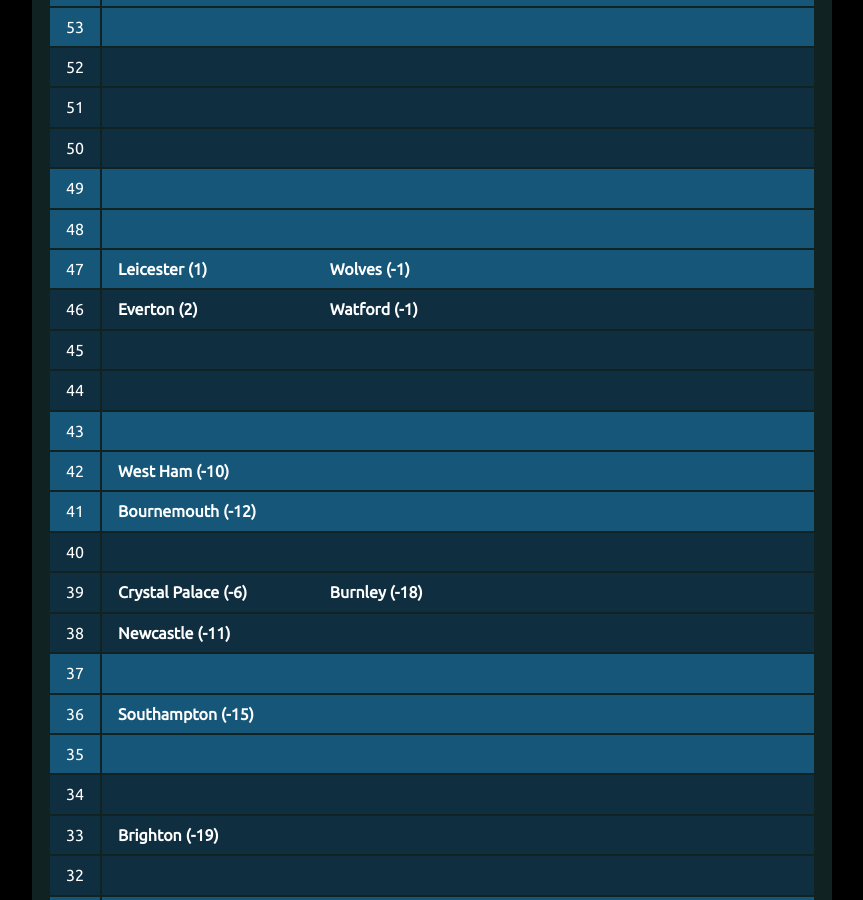
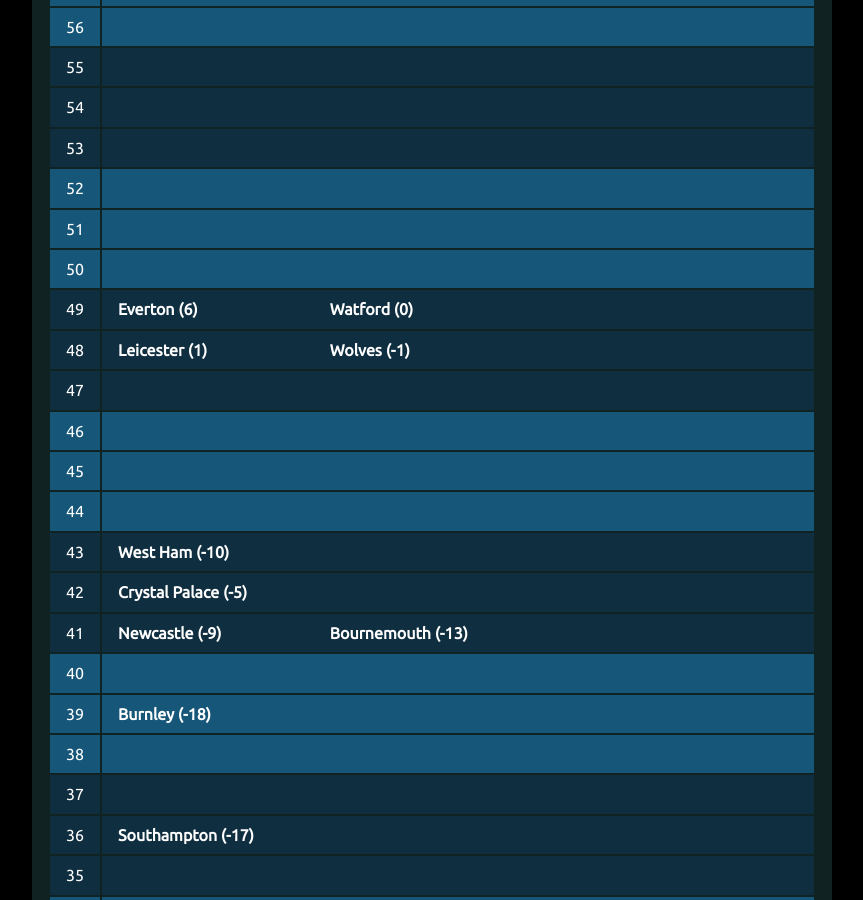
Before and after one commit to muru/muru.github.io, a Jekyll site: the page built from resources.md, in a window 1280 px wide and 900 px high, scrolled down 3018 px. Shown: the whole window, without its empty margins (208-1071 px from the left). Built offline with Jekyll 4.4.1, drawn with Linux system fonts in a browser that asks for light colours; some of the changed text lies outside the part shown.

Commit message:
updated cann-table: Mon 22 Apr 10:04:13 JST 2019

```diff
--- a/cann-table.html
+++ b/cann-table.html
@@ -1,384 +1,399 @@
 <table id="cann-table">
 <thead> <th> Pts </th> <th> Clubs (GD) </th> </thead>
 	<tr class="cann-row-1">
-		<td class="cann-point"> 85 </td>
+		<td class="cann-point"> 88 </td>
 		<td class="cann-clubs">
-			<span class="club-name"> Liverpool (57) </span>
+			<span class="club-name"> Liverpool (59) </span>
 		</td>
  	</tr>
 	<tr class="cann-row-1">
+		<td class="cann-point"> 87 </td>
+		<td class="cann-clubs">
+		</td>
+ 	</tr>
+	<tr class="cann-row-1">
+		<td class="cann-point"> 86 </td>
+		<td class="cann-clubs">
+			<span class="club-name"> Man City (65) </span>
+		</td>
+ 	</tr>
+	<tr class="cann-row-2">
+		<td class="cann-point"> 85 </td>
+		<td class="cann-clubs">
+		</td>
+ 	</tr>
+	<tr class="cann-row-2">
 		<td class="cann-point"> 84 </td>
 		<td class="cann-clubs">
 		</td>
  	</tr>
-	<tr class="cann-row-1">
+	<tr class="cann-row-2">
 		<td class="cann-point"> 83 </td>
 		<td class="cann-clubs">
-			<span class="club-name"> Man City (64) </span>
 		</td>
  	</tr>
-	<tr class="cann-row-2">
+	<tr class="cann-row-1">
 		<td class="cann-point"> 82 </td>
 		<td class="cann-clubs">
 		</td>
  	</tr>
-	<tr class="cann-row-2">
+	<tr class="cann-row-1">
 		<td class="cann-point"> 81 </td>
 		<td class="cann-clubs">
 		</td>
  	</tr>
-	<tr class="cann-row-2">
+	<tr class="cann-row-1">
 		<td class="cann-point"> 80 </td>
 		<td class="cann-clubs">
 		</td>
  	</tr>
-	<tr class="cann-row-1">
+	<tr class="cann-row-2">
 		<td class="cann-point"> 79 </td>
 		<td class="cann-clubs">
 		</td>
  	</tr>
-	<tr class="cann-row-1">
+	<tr class="cann-row-2">
 		<td class="cann-point"> 78 </td>
 		<td class="cann-clubs">
 		</td>
  	</tr>
-	<tr class="cann-row-1">
+	<tr class="cann-row-2">
 		<td class="cann-point"> 77 </td>
 		<td class="cann-clubs">
 		</td>
  	</tr>
-	<tr class="cann-row-2">
+	<tr class="cann-row-1">
 		<td class="cann-point"> 76 </td>
 		<td class="cann-clubs">
 		</td>
  	</tr>
-	<tr class="cann-row-2">
+	<tr class="cann-row-1">
 		<td class="cann-point"> 75 </td>
 		<td class="cann-clubs">
 		</td>
  	</tr>
-	<tr class="cann-row-2">
+	<tr class="cann-row-1">
 		<td class="cann-point"> 74 </td>
 		<td class="cann-clubs">
 		</td>
  	</tr>
-	<tr class="cann-row-1">
+	<tr class="cann-row-2">
 		<td class="cann-point"> 73 </td>
 		<td class="cann-clubs">
 		</td>
  	</tr>
-	<tr class="cann-row-1">
+	<tr class="cann-row-2">
 		<td class="cann-point"> 72 </td>
 		<td class="cann-clubs">
 		</td>
  	</tr>
-	<tr class="cann-row-1">
+	<tr class="cann-row-2">
 		<td class="cann-point"> 71 </td>
 		<td class="cann-clubs">
 		</td>
  	</tr>
-	<tr class="cann-row-2">
+	<tr class="cann-row-1">
 		<td class="cann-point"> 70 </td>
 		<td class="cann-clubs">
 		</td>
  	</tr>
-	<tr class="cann-row-2">
+	<tr class="cann-row-1">
 		<td class="cann-point"> 69 </td>
 		<td class="cann-clubs">
 		</td>
  	</tr>
-	<tr class="cann-row-2">
+	<tr class="cann-row-1">
 		<td class="cann-point"> 68 </td>
 		<td class="cann-clubs">
 		</td>
  	</tr>
-	<tr class="cann-row-1">
+	<tr class="cann-row-2">
 		<td class="cann-point"> 67 </td>
 		<td class="cann-clubs">
-			<span class="club-name"> Tottenham (30) </span>
+			<span class="club-name"> Tottenham (29) </span>
 		</td>
  	</tr>
-	<tr class="cann-row-1">
+	<tr class="cann-row-2">
 		<td class="cann-point"> 66 </td>
 		<td class="cann-clubs">
-			<span class="club-name"> Arsenal (26) </span>
+			<span class="club-name"> Arsenal (25) </span>
 			<span class="club-name"> Chelsea (21) </span>
 		</td>
  	</tr>
-	<tr class="cann-row-1">
+	<tr class="cann-row-2">
 		<td class="cann-point"> 65 </td>
 		<td class="cann-clubs">
 		</td>
  	</tr>
-	<tr class="cann-row-2">
+	<tr class="cann-row-1">
 		<td class="cann-point"> 64 </td>
 		<td class="cann-clubs">
-			<span class="club-name"> Man Utd (19) </span>
+			<span class="club-name"> Man Utd (15) </span>
 		</td>
  	</tr>
-	<tr class="cann-row-2">
+	<tr class="cann-row-1">
 		<td class="cann-point"> 63 </td>
 		<td class="cann-clubs">
 		</td>
  	</tr>
-	<tr class="cann-row-2">
+	<tr class="cann-row-1">
 		<td class="cann-point"> 62 </td>
 		<td class="cann-clubs">
 		</td>
  	</tr>
-	<tr class="cann-row-1">
+	<tr class="cann-row-2">
 		<td class="cann-point"> 61 </td>
 		<td class="cann-clubs">
 		</td>
  	</tr>
-	<tr class="cann-row-1">
+	<tr class="cann-row-2">
 		<td class="cann-point"> 60 </td>
 		<td class="cann-clubs">
 		</td>
  	</tr>
-	<tr class="cann-row-1">
+	<tr class="cann-row-2">
 		<td class="cann-point"> 59 </td>
 		<td class="cann-clubs">
 		</td>
  	</tr>
-	<tr class="cann-row-2">
+	<tr class="cann-row-1">
 		<td class="cann-point"> 58 </td>
 		<td class="cann-clubs">
 		</td>
  	</tr>
-	<tr class="cann-row-2">
+	<tr class="cann-row-1">
 		<td class="cann-point"> 57 </td>
 		<td class="cann-clubs">
 		</td>
  	</tr>
-	<tr class="cann-row-2">
+	<tr class="cann-row-1">
 		<td class="cann-point"> 56 </td>
 		<td class="cann-clubs">
 		</td>
  	</tr>
-	<tr class="cann-row-1">
+	<tr class="cann-row-2">
 		<td class="cann-point"> 55 </td>
 		<td class="cann-clubs">
 		</td>
  	</tr>
-	<tr class="cann-row-1">
+	<tr class="cann-row-2">
 		<td class="cann-point"> 54 </td>
 		<td class="cann-clubs">
 		</td>
  	</tr>
-	<tr class="cann-row-1">
+	<tr class="cann-row-2">
 		<td class="cann-point"> 53 </td>
 		<td class="cann-clubs">
 		</td>
  	</tr>
-	<tr class="cann-row-2">
+	<tr class="cann-row-1">
 		<td class="cann-point"> 52 </td>
 		<td class="cann-clubs">
 		</td>
  	</tr>
-	<tr class="cann-row-2">
+	<tr class="cann-row-1">
 		<td class="cann-point"> 51 </td>
 		<td class="cann-clubs">
 		</td>
  	</tr>
-	<tr class="cann-row-2">
+	<tr class="cann-row-1">
 		<td class="cann-point"> 50 </td>
 		<td class="cann-clubs">
 		</td>
  	</tr>
-	<tr class="cann-row-1">
+	<tr class="cann-row-2">
 		<td class="cann-point"> 49 </td>
 		<td class="cann-clubs">
+			<span class="club-name"> Everton (6) </span>
+			<span class="club-name"> Watford (0) </span>
 		</td>
  	</tr>
-	<tr class="cann-row-1">
+	<tr class="cann-row-2">
 		<td class="cann-point"> 48 </td>
-		<td class="cann-clubs">
-		</td>
- 	</tr>
-	<tr class="cann-row-1">
-		<td class="cann-point"> 47 </td>
 		<td class="cann-clubs">
 			<span class="club-name"> Leicester (1) </span>
 			<span class="club-name"> Wolves (-1) </span>
 		</td>
  	</tr>
 	<tr class="cann-row-2">
+		<td class="cann-point"> 47 </td>
+		<td class="cann-clubs">
+		</td>
+ 	</tr>
+	<tr class="cann-row-1">
 		<td class="cann-point"> 46 </td>
 		<td class="cann-clubs">
-			<span class="club-name"> Everton (2) </span>
-			<span class="club-name"> Watford (-1) </span>
 		</td>
  	</tr>
-	<tr class="cann-row-2">
+	<tr class="cann-row-1">
 		<td class="cann-point"> 45 </td>
 		<td class="cann-clubs">
 		</td>
  	</tr>
-	<tr class="cann-row-2">
+	<tr class="cann-row-1">
 		<td class="cann-point"> 44 </td>
 		<td class="cann-clubs">
 		</td>
  	</tr>
+	<tr class="cann-row-2">
+		<td class="cann-point"> 43 </td>
+		<td class="cann-clubs">
+			<span class="club-name"> West Ham (-10) </span>
+		</td>
+ 	</tr>
+	<tr class="cann-row-2">
+		<td class="cann-point"> 42 </td>
+		<td class="cann-clubs">
+			<span class="club-name"> Crystal Palace (-5) </span>
+		</td>
+ 	</tr>
+	<tr class="cann-row-2">
+		<td class="cann-point"> 41 </td>
+		<td class="cann-clubs">
+			<span class="club-name"> Newcastle (-9) </span>
+			<span class="club-name"> Bournemouth (-13) </span>
+		</td>
+ 	</tr>
 	<tr class="cann-row-1">
-		<td class="cann-point"> 43 </td>
+		<td class="cann-point"> 40 </td>
 		<td class="cann-clubs">
 		</td>
  	</tr>
 	<tr class="cann-row-1">
-		<td class="cann-point"> 42 </td>
+		<td class="cann-point"> 39 </td>
 		<td class="cann-clubs">
-			<span class="club-name"> West Ham (-10) </span>
+			<span class="club-name"> Burnley (-18) </span>
 		</td>
  	</tr>
 	<tr class="cann-row-1">
-		<td class="cann-point"> 41 </td>
-		<td class="cann-clubs">
-			<span class="club-name"> Bournemouth (-12) </span>
-		</td>
- 	</tr>
-	<tr class="cann-row-2">
-		<td class="cann-point"> 40 </td>
+		<td class="cann-point"> 38 </td>
 		<td class="cann-clubs">
 		</td>
  	</tr>
 	<tr class="cann-row-2">
-		<td class="cann-point"> 39 </td>
-		<td class="cann-clubs">
-			<span class="club-name"> Crystal Palace (-6) </span>
-			<span class="club-name"> Burnley (-18) </span>
-		</td>
- 	</tr>
-	<tr class="cann-row-2">
-		<td class="cann-point"> 38 </td>
-		<td class="cann-clubs">
-			<span class="club-name"> Newcastle (-11) </span>
-		</td>
- 	</tr>
-	<tr class="cann-row-1">
 		<td class="cann-point"> 37 </td>
 		<td class="cann-clubs">
 		</td>
  	</tr>
-	<tr class="cann-row-1">
+	<tr class="cann-row-2">
 		<td class="cann-point"> 36 </td>
 		<td class="cann-clubs">
-			<span class="club-name"> Southampton (-15) </span>
+			<span class="club-name"> Southampton (-17) </span>
 		</td>
  	</tr>
-	<tr class="cann-row-1">
+	<tr class="cann-row-2">
 		<td class="cann-point"> 35 </td>
 		<td class="cann-clubs">
 		</td>
  	</tr>
-	<tr class="cann-row-2">
+	<tr class="cann-row-1">
 		<td class="cann-point"> 34 </td>
+		<td class="cann-clubs">
+			<span class="club-name"> Brighton (-21) </span>
+		</td>
+ 	</tr>
+	<tr class="cann-row-1">
+		<td class="cann-point"> 33 </td>
+		<td class="cann-clubs">
+		</td>
+ 	</tr>
+	<tr class="cann-row-1">
+		<td class="cann-point"> 32 </td>
 		<td class="cann-clubs">
 		</td>
  	</tr>
 	<tr class="cann-row-2">
-		<td class="cann-point"> 33 </td>
-		<td class="cann-clubs">
-			<span class="club-name"> Brighton (-19) </span>
-		</td>
- 	</tr>
-	<tr class="cann-row-2">
-		<td class="cann-point"> 32 </td>
-		<td class="cann-clubs">
-		</td>
- 	</tr>
-	<tr class="cann-row-1">
 		<td class="cann-point"> 31 </td>
-		<td class="cann-clubs">
-		</td>
- 	</tr>
-	<tr class="cann-row-1">
-		<td class="cann-point"> 30 </td>
-		<td class="cann-clubs">
-		</td>
- 	</tr>
-	<tr class="cann-row-1">
-		<td class="cann-point"> 29 </td>
-		<td class="cann-clubs">
-		</td>
- 	</tr>
-	<tr class="cann-row-2">
-		<td class="cann-point"> 28 </td>
 		<td class="cann-clubs">
 			<span class="club-name"> Cardiff (-35) </span>
 		</td>
  	</tr>
 	<tr class="cann-row-2">
+		<td class="cann-point"> 30 </td>
+		<td class="cann-clubs">
+		</td>
+ 	</tr>
+	<tr class="cann-row-2">
+		<td class="cann-point"> 29 </td>
+		<td class="cann-clubs">
+		</td>
+ 	</tr>
+	<tr class="cann-row-1">
+		<td class="cann-point"> 28 </td>
+		<td class="cann-clubs">
+		</td>
+ 	</tr>
+	<tr class="cann-row-1">
 		<td class="cann-point"> 27 </td>
 		<td class="cann-clubs">
 		</td>
  	</tr>
-	<tr class="cann-row-2">
+	<tr class="cann-row-1">
 		<td class="cann-point"> 26 </td>
 		<td class="cann-clubs">
 		</td>
  	</tr>
-	<tr class="cann-row-1">
+	<tr class="cann-row-2">
 		<td class="cann-point"> 25 </td>
 		<td class="cann-clubs">
 		</td>
  	</tr>
-	<tr class="cann-row-1">
+	<tr class="cann-row-2">
 		<td class="cann-point"> 24 </td>
 		<td class="cann-clubs">
 		</td>
  	</tr>
+	<tr class="cann-row-2">
+		<td class="cann-point"> 23 </td>
+		<td class="cann-clubs">
+			<span class="club-name"> Fulham (-43) </span>
+		</td>
+ 	</tr>
 	<tr class="cann-row-1">
-		<td class="cann-point"> 23 </td>
+		<td class="cann-point"> 22 </td>
+		<td class="cann-clubs">
+		</td>
+ 	</tr>
+	<tr class="cann-row-1">
+		<td class="cann-point"> 21 </td>
+		<td class="cann-clubs">
+		</td>
+ 	</tr>
+	<tr class="cann-row-1">
+		<td class="cann-point"> 20 </td>
 		<td class="cann-clubs">
 		</td>
  	</tr>
 	<tr class="cann-row-2">
-		<td class="cann-point"> 22 </td>
+		<td class="cann-point"> 19 </td>
 		<td class="cann-clubs">
 		</td>
  	</tr>
 	<tr class="cann-row-2">
-		<td class="cann-point"> 21 </td>
+		<td class="cann-point"> 18 </td>
 		<td class="cann-clubs">
 		</td>
  	</tr>
 	<tr class="cann-row-2">
-		<td class="cann-point"> 20 </td>
-		<td class="cann-clubs">
-			<span class="club-name"> Fulham (-44) </span>
-		</td>
- 	</tr>
-	<tr class="cann-row-1">
-		<td class="cann-point"> 19 </td>
+		<td class="cann-point"> 17 </td>
 		<td class="cann-clubs">
 		</td>
  	</tr>
 	<tr class="cann-row-1">
-		<td class="cann-point"> 18 </td>
+		<td class="cann-point"> 16 </td>
 		<td class="cann-clubs">
 		</td>
  	</tr>
 	<tr class="cann-row-1">
-		<td class="cann-point"> 17 </td>
-		<td class="cann-clubs">
-		</td>
- 	</tr>
-	<tr class="cann-row-2">
-		<td class="cann-point"> 16 </td>
-		<td class="cann-clubs">
-		</td>
- 	</tr>
-	<tr class="cann-row-2">
 		<td class="cann-point"> 15 </td>
 		<td class="cann-clubs">
 		</td>
  	</tr>
-	<tr class="cann-row-2">
+	<tr class="cann-row-1">
 		<td class="cann-point"> 14 </td>
 		<td class="cann-clubs">
-			<span class="club-name"> Huddersfield (-48) </span>
+			<span class="club-name"> Huddersfield (-49) </span>
 		</td>
  	</tr>
 </table>
-<span id="cann-gen-note"> Generated on  Tuesday, 16 April 2019 at 09:10 JST. </span>
+<span id="cann-gen-note"> Generated on  Monday, 22 April 2019 at 10:04 JST. </span>
```
